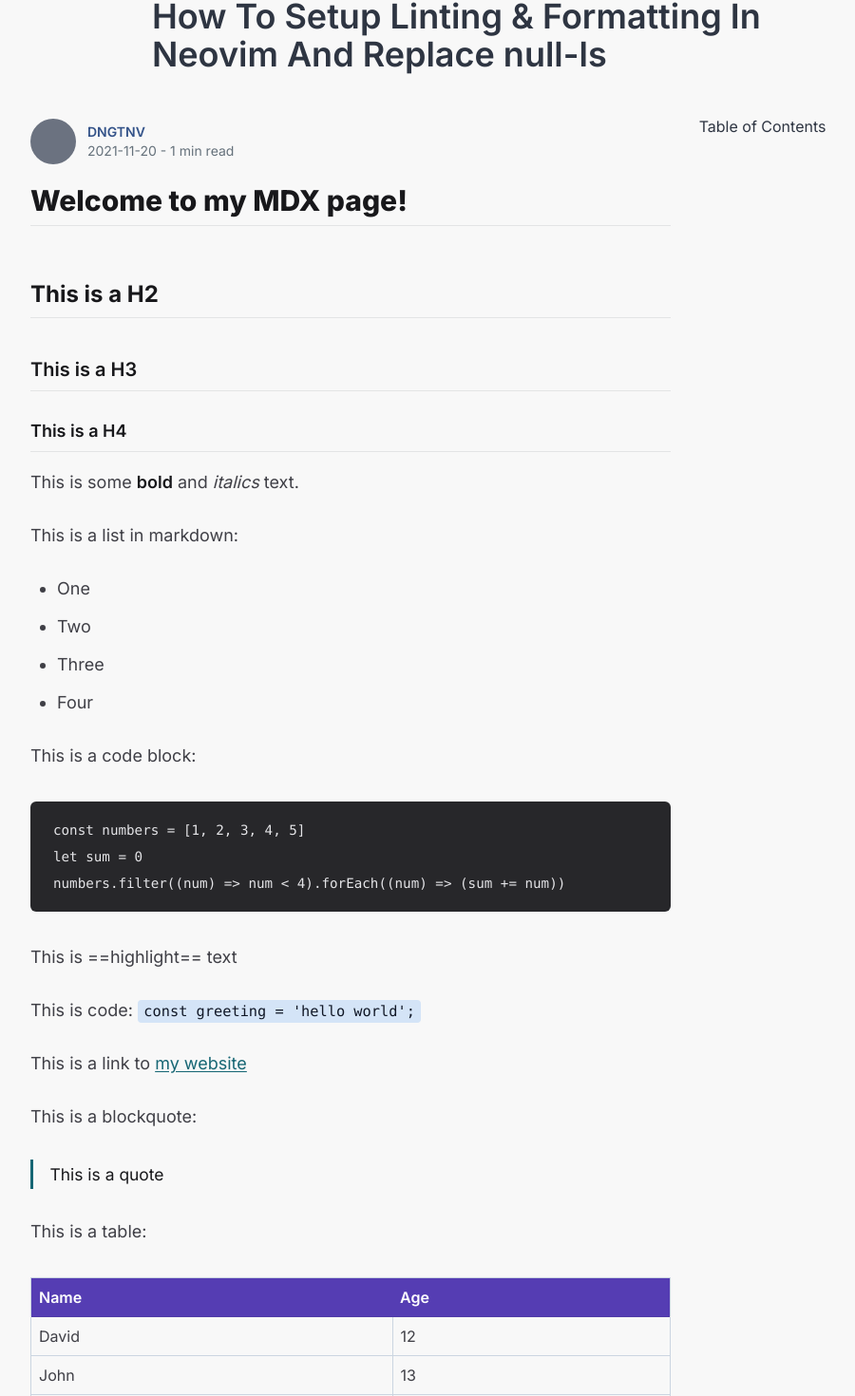
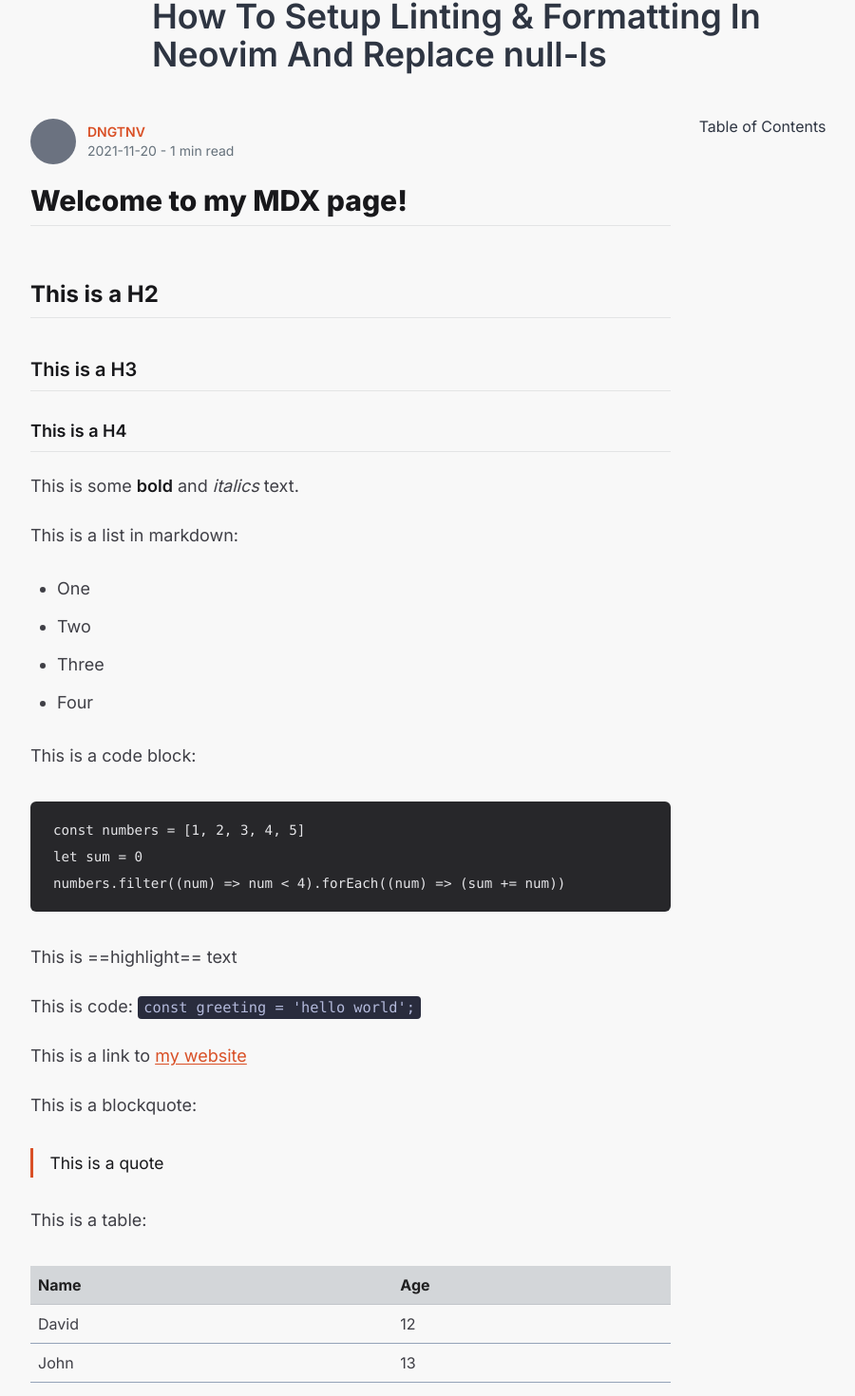
Before and after one commit to dngtnv/dev-blog-markdown, a Next.js app: page /posts/my-nvim-config in a window 1280 px wide. Shown: the part 191-1661 px from the top of the page at 95% size, without its empty margins (96-996 px from the left). Built offline with nearby package versions, Linux system fonts and the light colour scheme.

Commit message:
styles: Change colors

```diff
--- a/app/globals.css
+++ b/app/globals.css
@@ -8,16 +8,16 @@
     --color-fg: 219deg 18% 22%;
     --color-primary: 218deg 45% 37%;
     --color-secondary: 252deg 49% 47%;
-    --color-tertiary: 207deg 10% 44%;
+    --color-accent1: 207deg 10% 44%;
+    --color-accent2: 14deg 70% 50%;
     --color-navbar: 0deg 0% 91%;
     --color-themetoggle-bg: 221deg 18% 17%;
     --color-themetoggle-fg: 261deg 85% 79%;
     --color-border: 219deg 18% 22%;
     --color-nav-hover: 0deg 0% 32%;
     --color-footer-bg: 221deg 19% 24%;
-    --color-single-code-bg: 213deg 70% 90%;
-    --color-single-code-fg: 221deg 39% 11%;
-    --color-mdx-link: 189deg 68% 27%;
+    --color-codeblock-bg: 231deg 19% 20%;
+    --color-code-fg: 231deg 35% 78%;
   }
 
   [data-theme='dark'] {
@@ -25,16 +25,14 @@
     --color-fg: 0deg 0% 100%;
     --color-primary: 221deg 89% 73%;
     --color-secondary: 252deg 49% 47%;
-    --color-tertiary: 226deg 7% 61%;
+    --color-accent1: 226deg 7% 61%;
+    --color-accent2: 14deg 90% 70%;
     --color-navbar: 229.23deg 23.08% 33.14%;
     --color-themetoggle-bg: 221deg 18% 17%;
     --color-themetoggle-fg: 36deg 66% 64%;
     --color-border: 219deg 18% 22%;
     --color-nav-hover: 0deg 0% 100%;
     --color-footer-bg: 219deg 18% 22%;
-    --color-single-code-bg: 213deg 39% 23%;
-    --color-single-code-fg: 0deg 0% 100%;
-    --color-mdx-link: 189deg 73% 52%;
   }
 
   html {
--- a/app/posts/[slug]/page.tsx
+++ b/app/posts/[slug]/page.tsx
@@ -1,10 +1,28 @@
 import MdxLayout from '@/app/blog/layout'
-import { getArticleBySlug } from '../../../lib/mdx-api'
 import Tag from '@/components/ui/Tag'
 import dynamic from 'next/dynamic'
+import { getArticleBySlug } from '../../../lib/mdx-api'
+import Article from '../../../types/article'
 
-const Page = ({ params }: { params: { slug: string } }) => {
-  const article: any = getArticleBySlug(params.slug, [
+export function generateMetadata({ params }: { params: { slug: string } }) {
+  const article: Article = getArticleBySlug(params.slug, [
+    'title',
+    'createdAt',
+    'readTime',
+    'slug',
+    'author',
+    'content',
+    'topics',
+  ])
+
+  return {
+    title: article.title,
+    description: article.description,
+  }
+}
+
+const Page = async ({ params }: { params: { slug: string } }) => {
+  const article: Article = getArticleBySlug(params.slug, [
     'title',
     'createdAt',
     'readTime',
@@ -36,10 +54,10 @@ const Page = ({ params }: { params: { slug: string } }) => {
           <div className="flex items-center">
             <div className="h-[3rem] w-[3rem] shrink-0 rounded-[50%] bg-gray-500"></div>
             <div className="ml-3 flex flex-col">
-              <p className="text-sm font-semibold uppercase text-primary">
+              <p className="text-sm font-semibold uppercase text-accent2">
                 {article.author}
               </p>
-              <p className="text-sm text-tertiary">
+              <p className="text-sm text-accent1">
                 {article.createdAt} - {article.readTime} min read
               </p>
             </div>
--- a/components/Footer.tsx
+++ b/components/Footer.tsx
@@ -3,7 +3,7 @@ const Footer = () => {
 
   return (
     <footer className="border-t-4 border-t-bd bg-footer bg-footer-pattern py-11">
-      <p className="text-center text-tertiary" aria-label="Copyright">
+      <p className="text-center text-accent1" aria-label="Copyright">
         &copy; {currentYear} - DNGTNV. All Rights Reserved.
       </p>
     </footer>
--- a/components/article/ArticleItem.tsx
+++ b/components/article/ArticleItem.tsx
@@ -9,18 +9,16 @@ const ArticleItem = ({ article }: { article: Article }) => {
       className="flex items-start justify-start gap-3"
       aria-labelledby="article-title"
     >
-      <Link href="/posts/article-name" className="shrink-0">
+      <Link href={`/posts/${article.slug}`} className="shrink-0">
         <div className="h-16 w-16 rounded-[14px] bg-gray-500 sm:h-[5.75rem] sm:w-[5.75rem]"></div>
       </Link>
       <div className="flex flex-col justify-center gap-2">
-        <p className="text-sm uppercase text-secondary/100">{article.author}</p>
+        <p className="text-sm uppercase text-accent2">{article.author}</p>
         <Link href={`/posts/${article.slug}`}>
           <h2 id="article-title" className="mb-2 line-clamp-3 font-semibold">
             {article.title}
           </h2>
-          <p className="text-xs text-tertiary">
-            Published: {article.createdAt}
-          </p>
+          <p className="text-xs text-accent1">Published: {article.createdAt}</p>
         </Link>
         <div className="flex items-center gap-2">
           <Tag topics={article.topics} />
--- a/components/article/ArticleList.tsx
+++ b/components/article/ArticleList.tsx
@@ -1,8 +1,7 @@
 import ArticleItem from './ArticleItem'
 import { getAllArticles } from '../../lib/mdx-api'
-import Article from '@/types/article'
 
-const ArticleList = () => {
+const ArticleList = async () => {
   const allArticles = getAllArticles([
     'author',
     'title',
@@ -22,7 +21,7 @@ const ArticleList = () => {
         </p>
         <hr className="mt-[14px] border border-bd" />
         <div className="grid-col-1 my-9 grid gap-7 lg:grid-cols-2">
-          {allArticles.map((article: Article) => (
+          {allArticles.map((article: any) => (
             <ArticleItem key={article.slug} article={article} />
           ))}
         </div>
--- a/mdx-components.tsx
+++ b/mdx-components.tsx
@@ -1,5 +1,9 @@
 import type { MDXComponents } from 'mdx/types'
 import Image, { ImageProps } from 'next/image'
+
+const Myp = ({ children }: { children?: React.ReactNode }) => (
+  <p className="md:my-5">{children}</p>
+)
 
 const Myh1 = ({ children }: { children?: React.ReactNode }) => (
   <h1 className="text-2xl md:text-3xl">{children}</h1>
@@ -22,28 +26,14 @@ const Myli = ({ children }: { children?: React.ReactNode }) => (
 )
 
 const MyCode = ({ children }: { children?: React.ReactNode }) => (
-  <code className="font-normal before:content-none after:content-none standalone-code:rounded standalone-code:bg-single-code-bg standalone-code:px-[0.4rem] standalone-code:py-[0.2rem] standalone-code:text-[0.85em] standalone-code:text-single-code-fg">
+  <code className="font-normal before:content-none after:content-none standalone-code:rounded standalone-code:bg-codeblock-bg standalone-code:px-[0.4rem] standalone-code:py-[0.2rem] standalone-code:text-[0.85em] standalone-code:text-code-fg">
     {children}
   </code>
 )
 
-const MyPre = ({ children }: { children?: React.ReactNode }) => {
-  return (
-    <div className="relative">
-      <div
-        className="absolute -top-3 right-2 z-10 rounded-md border border-gray-300 bg-white px-2 text-sm
-            dark:border-0 dark:bg-gray-600"
-      >
-        js
-      </div>
-      <pre className="bg-[#2a2d3e] p-4">{children}</pre>
-    </div>
-  )
-}
-
 const Mya = ({ children }: { children?: React.ReactNode }) => (
   <a
-    className="cursor-pointer font-normal text-mdx-link decoration-current underline-offset-2 hover:text-mdx-link/70"
+    className="cursor-pointer font-normal text-accent2 decoration-current underline-offset-2 hover:text-accent2/70"
     target="_blank"
     rel="noopener noreferrer"
   >
@@ -52,13 +42,13 @@ const Mya = ({ children }: { children?: React.ReactNode }) => (
 )
 
 const MyBlockquote = ({ children }: { children?: React.ReactNode }) => (
-  <blockquote className="border-l-[3px] border-l-mdx-link text-[0.97em] font-normal not-italic [&>p]:before:content-none [&>p]:after:content-none">
+  <blockquote className="border-l-[3px] border-l-accent2 text-[0.97em] font-normal not-italic dark:border-l-accent2 [&>p]:before:content-none [&>p]:after:content-none">
     {children}
   </blockquote>
 )
 
 const MyTable = ({ children }: { children?: React.ReactNode }) => (
-  <div className="rounded-lg prose-table:border prose-table:border-slate-300 prose-tr:border-slate-400 prose-th:bg-secondary prose-th:p-2 prose-th:text-white prose-td:border prose-td:border-slate-300 prose-td:p-2 dark:prose-table:border-zinc-700 dark:prose-tr:border-zinc-700 dark:prose-td:border-zinc-700">
+  <div className="rounded-lg prose-thead:bg-accent1/25 prose-tr:border-b prose-tr:border-b-slate-400 prose-th:p-2 prose-th:font-bold prose-th:text-black/85 prose-td:p-2 dark:prose-tr:border-zinc-700 dark:prose-th:text-white">
     <table>{children}</table>
   </div>
 )
@@ -78,6 +68,7 @@ const MyImg = (props: any) => (
 
 export function useMDXComponents(components: MDXComponents): MDXComponents {
   return {
+    p: Myp,
     h1: Myh1,
     h2: Myh2,
     h3: Myh3,
@@ -86,7 +77,6 @@ export function useMDXComponents(components: MDXComponents): MDXComponents {
     a: Mya,
     img: MyImg,
     blockquote: MyBlockquote,
-    // pre: MyPre,
     code: MyCode,
     table: MyTable,
     ...components,
--- a/tailwind.config.ts
+++ b/tailwind.config.ts
@@ -30,10 +30,10 @@ const config: Config = {
         bkg: 'hsl(var(--color-bg) / <alpha-value>)',
         primary: 'hsl(var(--color-primary) / <alpha-value>)',
         secondary: 'hsl(var(--color-secondary) / <alpha-value>)',
-        tertiary: 'hsl(var(--color-tertiary) / <alpha-value>)',
-        'single-code-bg': 'hsl(var(--color-single-code-bg) / <alpha-value>)',
-        'single-code-fg': 'hsl(var(--color-single-code-fg) / <alpha-value>)',
-        'mdx-link': 'hsl(var(--color-mdx-link) / <alpha-value>)',
+        accent1: 'hsl(var(--color-accent1) / <alpha-value>)',
+        accent2: 'hsl(var(--color-accent2) / <alpha-value>)',
+        'codeblock-bg': 'hsl(var(--color-codeblock-bg) / <alpha-value>)',
+        'code-fg': 'hsl(var(--color-code-fg) / <alpha-value>)',
       },
       animation: {
         'wheel-rotate': 'wheel-rotate 0.8s linear infinite',
```
